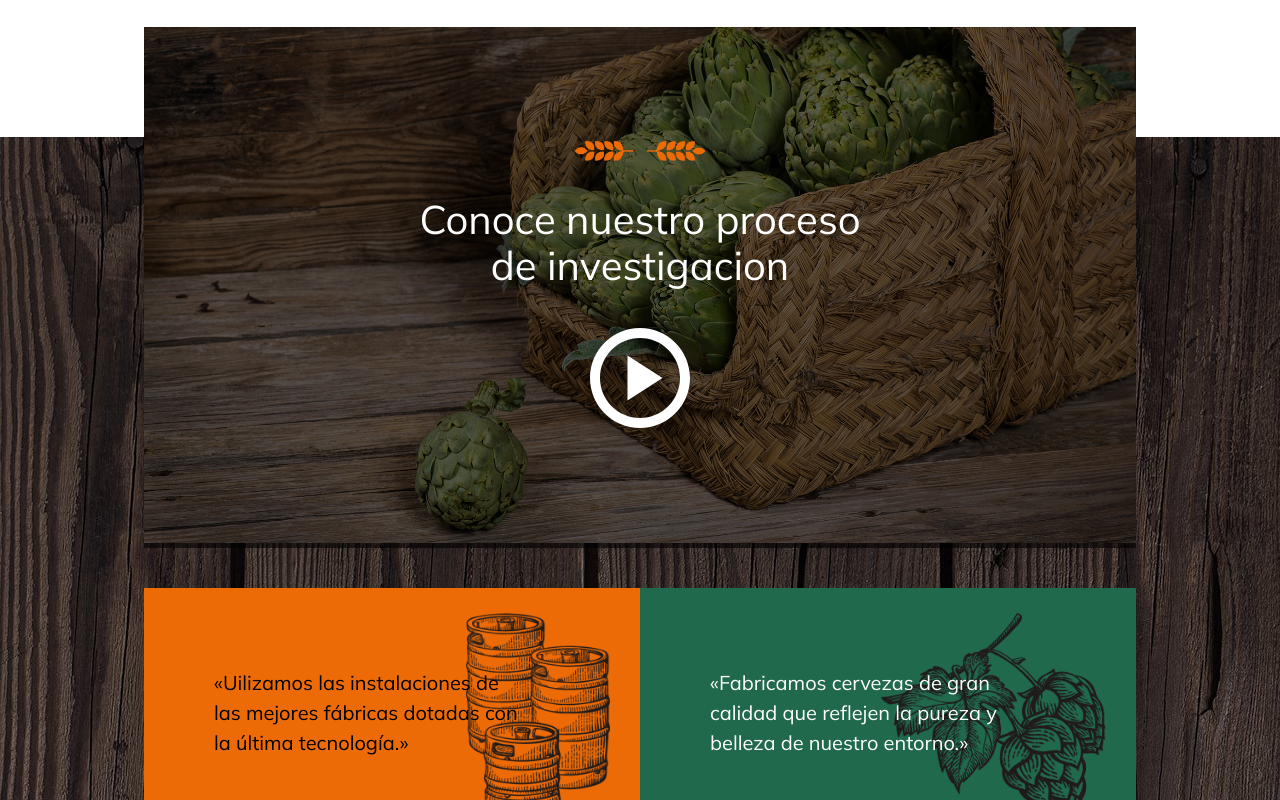
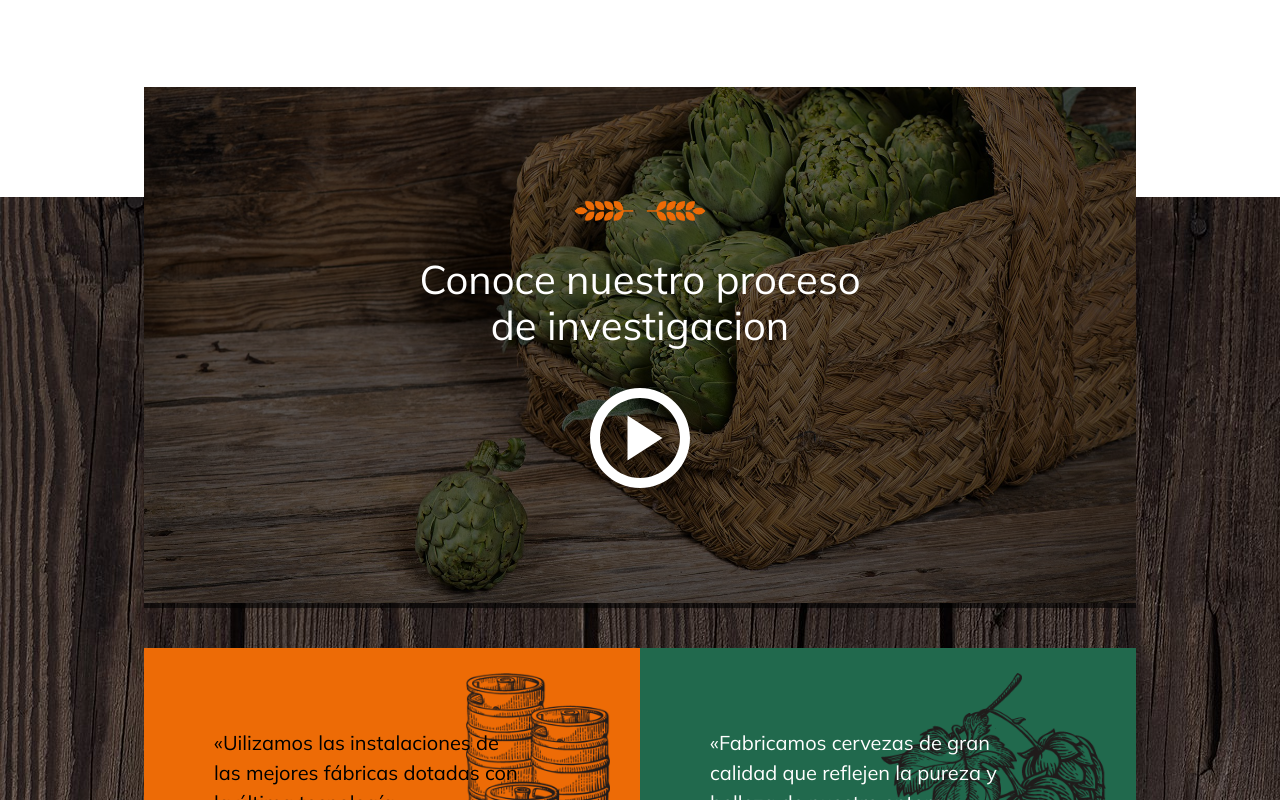
Before and after one commit to cristinaglezcoco/Front-Cervezas-Group, a React (Vite) app: page /about in a window 1280 px wide. Shown: the part 1240-2040 px from the top of the page. Built offline with nearby package versions, Linux system fonts and the light colour scheme; no server answers.

Commit message:
arreglado detalle de css en abaout

```diff
--- a/src/pages/Home/_home.scss
+++ b/src/pages/Home/_home.scss
@@ -997,7 +997,7 @@
   width: 100%;
   display: flex;
   flex-direction: column;
-  margin-top: 140px;
+  margin-top: 200px;
   position: relative;
   align-items: center;
   background-image: url("/images/wood_BG.jpg");
```
